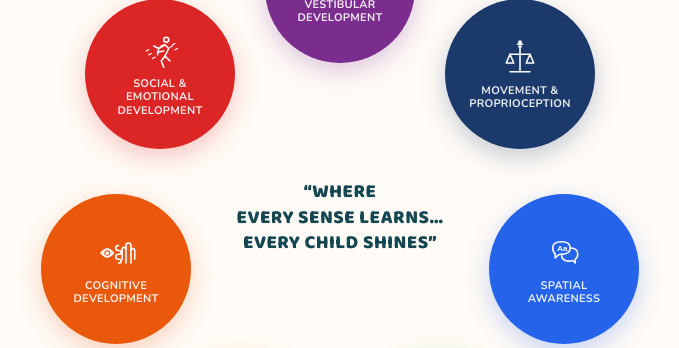
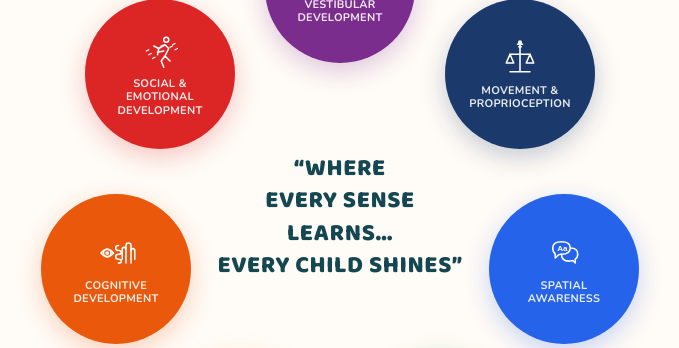
Before and after one commit to rainbowplayschoolwebsite-web/rainbow_website, a React (Vite) app: page / in a window 1280 px wide. Shown: the part 1100-1448 px from the top of the page, without its empty margins (300-979 px from the left). Built offline with nearby package versions, Linux system fonts and the light colour scheme; the HTML template or start-up script is replaced by a standard one.

Commit message:
Increase font size of central quote in BrainSensesSection

```diff
--- a/src/components/BrainSensesSection.tsx
+++ b/src/components/BrainSensesSection.tsx
@@ -184,12 +184,12 @@ const BrainSensesSection = () => {
               left: "440px",
               x: "-50%",
               y: "-50%",
-              width: "240px",
+              width: "280px",
               textAlign: "center",
             }}
           >
             <h3
-              className="font-heading text-[17px] lg:text-[19px] font-extrabold leading-[1.35] uppercase text-[#144751] tracking-wide"
+              className="font-heading text-[20px] lg:text-[24px] font-extrabold leading-[1.35] uppercase text-[#144751] tracking-wide"
             >
               &ldquo;WHERE<br />
               EVERY SENSE LEARNS&hellip;<br />
@@ -260,12 +260,12 @@ const BrainSensesSection = () => {
               left: "50%",
               x: "-50%",
               y: "-50%",
-              width: "140px",
+              width: "160px",
               textAlign: "center",
             }}
           >
             <h3
-              className="font-heading text-[11px] font-extrabold leading-[1.3] uppercase text-[#144751] tracking-wide"
+              className="font-heading text-[13px] font-extrabold leading-[1.3] uppercase text-[#144751] tracking-wide"
             >
               &ldquo;WHERE<br />
               EVERY SENSE LEARNS&hellip;<br />
```
